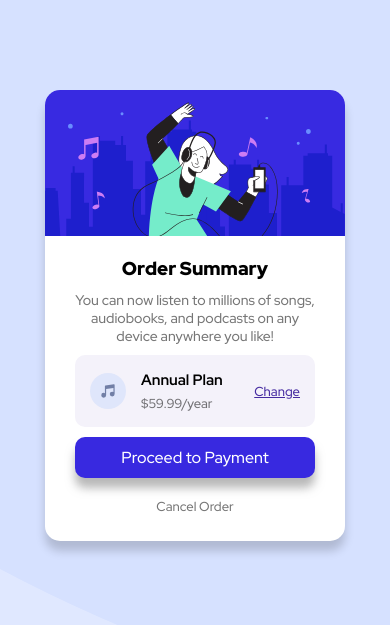
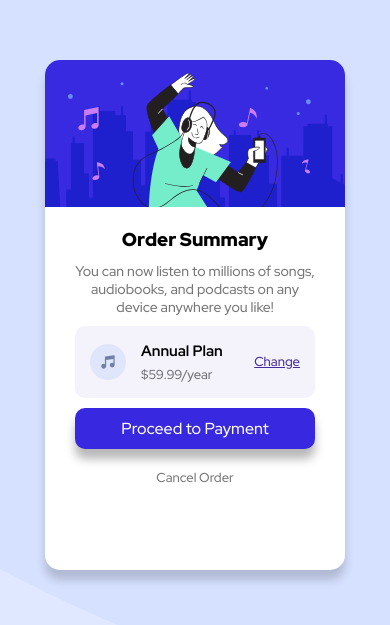
Before and after one commit to alifjs/Order-summary-component-challenge-hub, a plain HTML site: page index.html in a window 390 px wide. Shown: the part 107-732 px from the top of the page. Drawn offline with Linux system fonts and the light colour scheme.

Commit message:
Update styles.css

```diff
--- a/styles.css
+++ b/styles.css
@@ -89,3 +89,8 @@ body{
     color:rgba(0, 0, 0, 0.541);
     margin-top:20px;
 }
+@media screen and (max-width:400px){
+    .container{
+        height:510px;
+    }
+}
```
